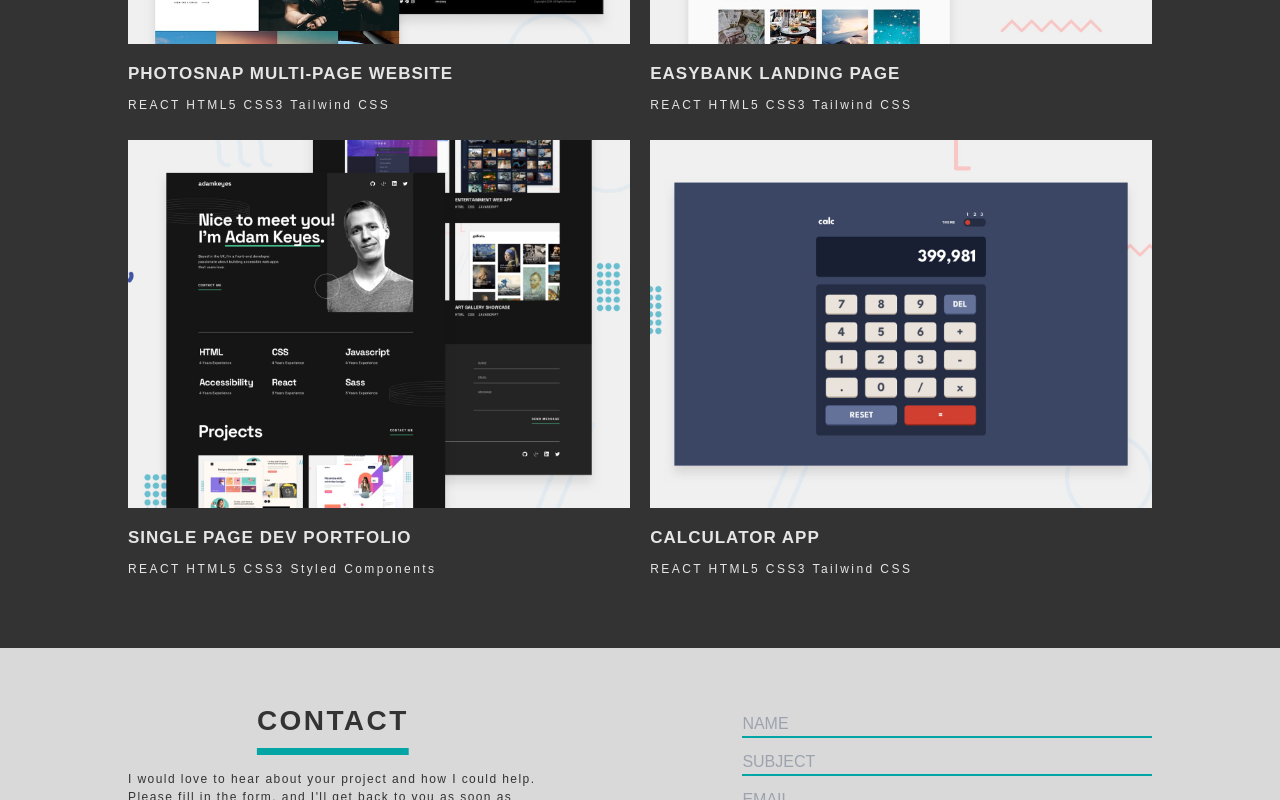
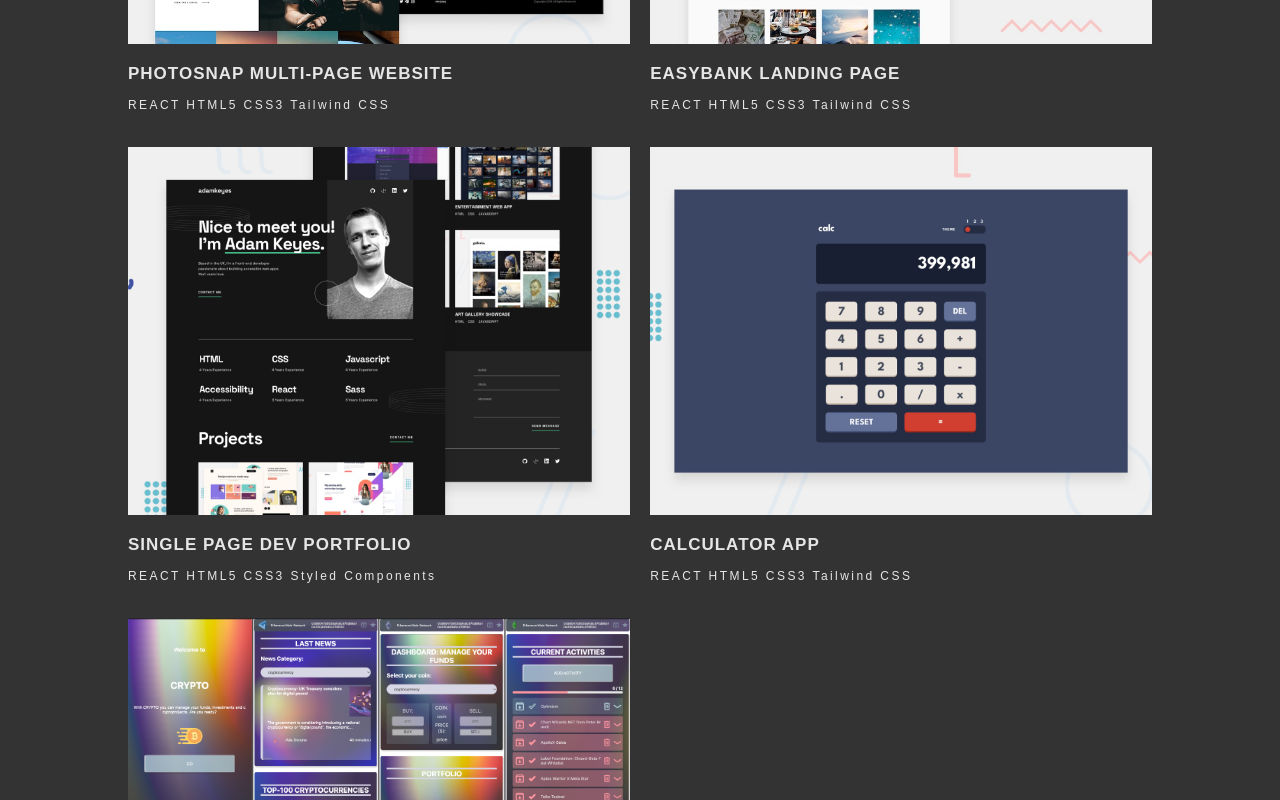
Before and after one commit to sashameniakin/website, a React (Create React App) app: page / in a window 1280 px wide. Shown: the part 2000-2800 px from the top of the page. Built offline with nearby package versions, Linux system fonts and the light colour scheme.

Commit message:
crypto project added

```diff
--- a/src/components/About.jsx
+++ b/src/components/About.jsx
@@ -5,7 +5,9 @@ export default function About({ section1 }) {
   return (
     <div ref={section1} className="bg-whiteBackground" id="about">
       <div className="flex w-[80%] mx-auto pt-10">
-        <h1 className="text-contact text-background">ABOUT</h1>
+        <h1 className="text-contact text-background underline decoration-secondary decoration-[7px] underline-offset-[18px]">
+          ABOUT
+        </h1>
       </div>
       <div className="flex flex-col justify-center items-center">
         <p className="text-h2 text-background py-40">under construction</p>
--- a/src/components/Contact.jsx
+++ b/src/components/Contact.jsx
@@ -37,10 +37,11 @@ export default function Contact() {
   return (
     <section className="bg-whiteBackground" id="contact">
       <div className="w-[80%] mx-auto flex flex-col desktop:flex-row gap-[20%] desktop:justify-between py-16">
-        <div className="flex flex-col gap-5 w-[80%] mx-auto pb-12 desktop:pb-0 items-center desktop:w-1/2">
+        <div className="flex flex-col gap-5 w-[80%] mx-auto pb-12 desktop:pb-0 items-left desktop:w-1/2">
           <h1 className="text-contact text-background underline decoration-secondary decoration-[7px] underline-offset-[18px] pb-5">
             CONTACT
           </h1>
+          <p className="text-h2 text-background opacity-60">Get in touch</p>
           <p className="text-background text-text text-center desktop:text-left">
             I would love to hear about your project and how I could help. Please
             fill in the form, and I'll get back to you as soon as possible.
--- a/src/components/Projects.jsx
+++ b/src/components/Projects.jsx
@@ -4,13 +4,13 @@ export default function Projects() {
   return (
     <section id="projects" className="bg-background ">
       <div className="w-[80%] mx-auto flex justify-between pt-16">
-        <h1 className="text-pureWhite text-contact">PROJECTS</h1>
+        <h1 className="text-pureWhite text-contact ">PROJECTS</h1>
         <p className="text-h3 text-pureWhite hover:text-secondary hover:cursor-pointer underline decoration-secondary decoration-2 underline-offset-[5px]">
           <a href="#contact">CONTACT ME</a>
         </p>
       </div>
 
-      <div className=" mx-auto grid w-[80%] gap-[2%] grid-cols-1 desktop:grid-cols-2 pb-[140px] desktop:pb-20 pt-10">
+      <div className=" mx-auto grid w-[80%] gap-[2%] grid-cols-1 desktop:grid-cols-2 pb-[140px] desktop:pb-[110px] pt-10">
         <Project
           src_large={"./images/projects/photosnap.jpg"}
           name="PHOTOSNAP MULTI-PAGE WEBSITE"
@@ -39,6 +39,13 @@ export default function Projects() {
           link="https://calculator-app-topaz-pi.vercel.app/"
           github_link="https://github.com/sashameniakin/calculator-app"
         />
+        <Project
+          src_large={"./images/projects/crypto.png"}
+          name="CRYPTO APP"
+          techstack="REACT HTML5 CSS3 NextJS Styled Components RapidAPI CoinmarketcapAPI MongoDB ChartJS NodeJS"
+          link="https://crypto10.vercel.app/"
+          github_link="https://github.com/sashameniakin/CRYPTO-Web-App"
+        />
       </div>
     </section>
   );
```
Also changed, not shown: public/images/projects/crypto.png (added).
